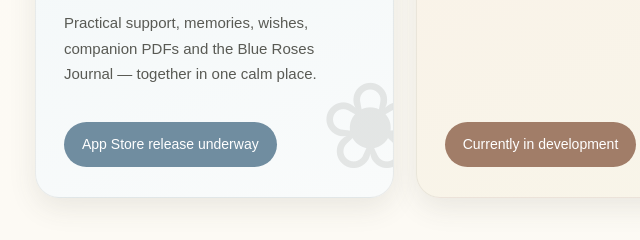
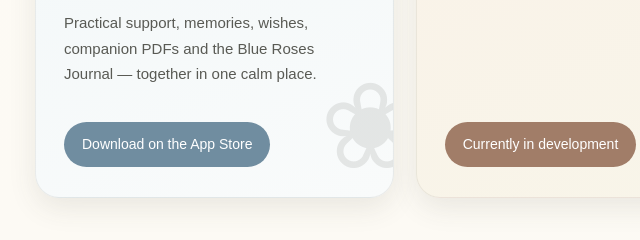
Before and after one commit to jessiejean8989/the-gentle-passage, a plain HTML site: page index.html in a window 1280 px wide. Shown: the part 2580-2820 px from the top of the page, 45-685 px from the left. Drawn offline with Linux system fonts and the light colour scheme.

Commit message:
Update index.html

```diff
--- a/index.html
+++ b/index.html
@@ -759,9 +759,16 @@
 
             <div class="spacer"></div>
 
-            <span class="card-link">
-              App Store release underway
-            </span>
+            <a
+  class="card-link"
+  href="https://apps.apple.com/app/the-gentle-passage/id6812962112"
+  target="_blank"
+  rel="noopener"
+>
+  Download on the App Store
+</a>
+
+
 
           </article>
 
```
